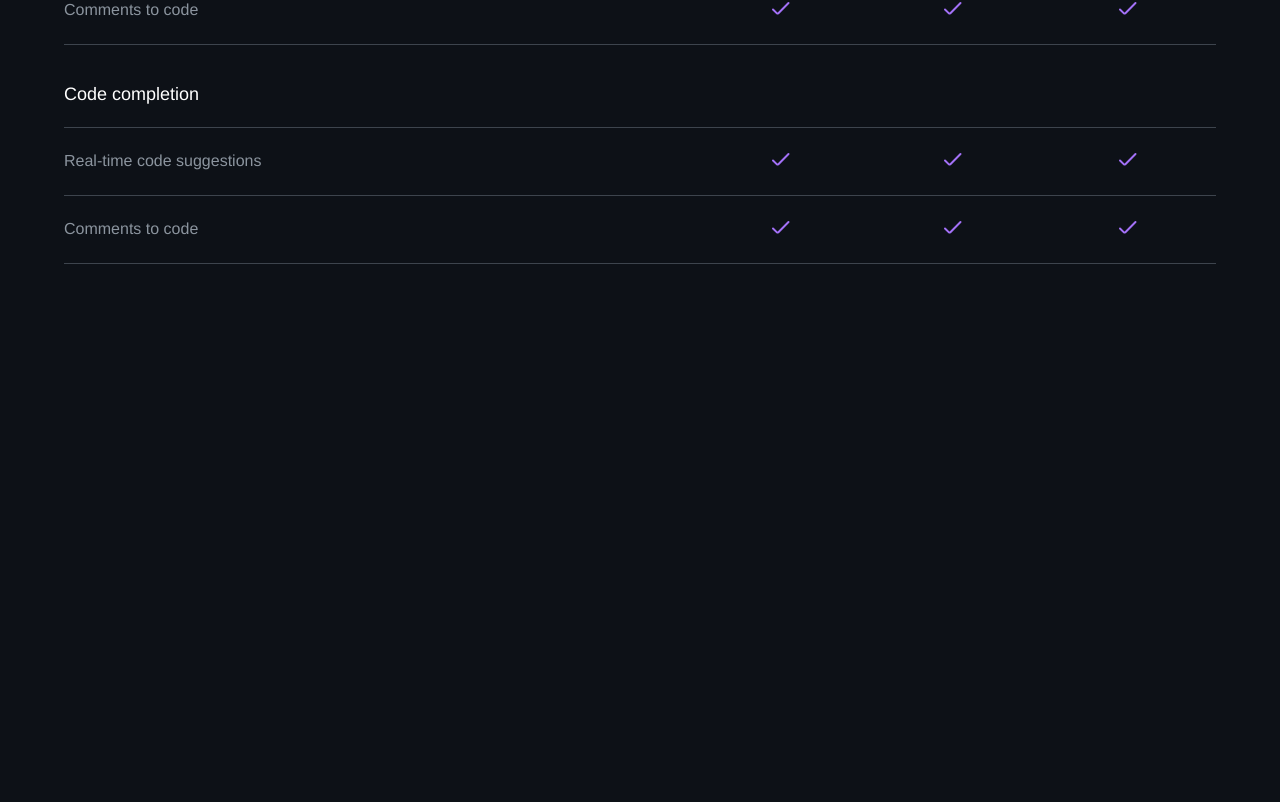
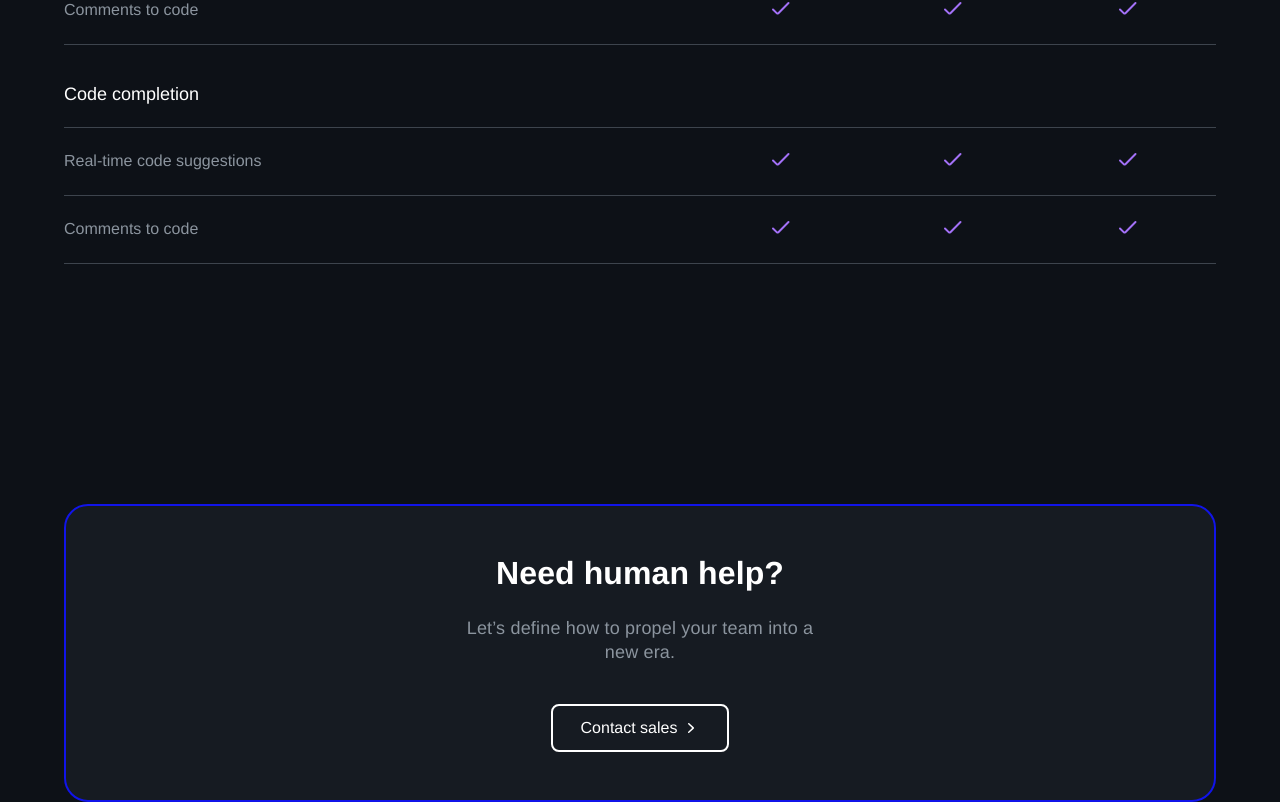
Before and after one commit to dev-timm/copilot-lp-clone, a React (Vite) app: page / in a window 1280 px wide. Shown: the part 7879-8681 px from the top of the page. Before the commit the page ends 8143 px from the top, so only its background shows below. Built offline with nearby package versions, Linux system fonts and the light colour scheme; a web font is replaced by a local one.

Commit message:
add contact sales section

```diff
--- a/src/pages/Landing.jsx
+++ b/src/pages/Landing.jsx
@@ -349,6 +349,19 @@ const Landing = () => {
           <PricingTable />
         </div>
       </section>
+      {/* CONTACT SALES SECTION */}
+      <section className="container">
+        <div className={styles.contactSales}>
+          <div className={styles.contactSalesText}>
+            <h4>Need human help?</h4>
+            <p>Let’s define how to propel your team into a new era.</p>
+          </div>
+          <a href="/" className={styles.contactSalesBtn}>
+            Contact sales
+            <img src={chevronRightLight} alt="chevron right" />
+          </a>
+        </div>
+      </section>
     </>
   );
 };
--- a/src/styles/Landing.module.css
+++ b/src/styles/Landing.module.css
@@ -538,3 +538,49 @@
   gap: 32px;
   align-self: stretch;
 }
+
+.contactSales {
+  margin-top: 240px;
+  display: flex;
+  padding: 48px 400px;
+  flex-direction: column;
+  align-items: center;
+  gap: 40px;
+  border-radius: 24px;
+  border: 2px solid #1114e9;
+  background-color: var(--grey700);
+}
+
+.contactSalesText {
+  display: flex;
+  flex-direction: column;
+  align-items: center;
+  gap: 24px;
+  align-self: stretch;
+}
+
+.contactSalesText h4 {
+  text-align: center;
+  font-weight: 600;
+  line-height: 120%; /* 38.4px */
+  letter-spacing: 0.102px;
+}
+
+.contactSalesText p {
+  color: var(--grey100);
+  text-align: center;
+  font-size: 18px;
+  line-height: 24px; /* 133.333% */
+  letter-spacing: 0.18px;
+}
+
+.contactSalesBtn {
+  display: flex;
+  height: 48px;
+  padding: 6px 28px;
+  justify-content: center;
+  align-items: center;
+  gap: 6px;
+  border-radius: 8px;
+  border: 2px solid var(--white);
+}
```
